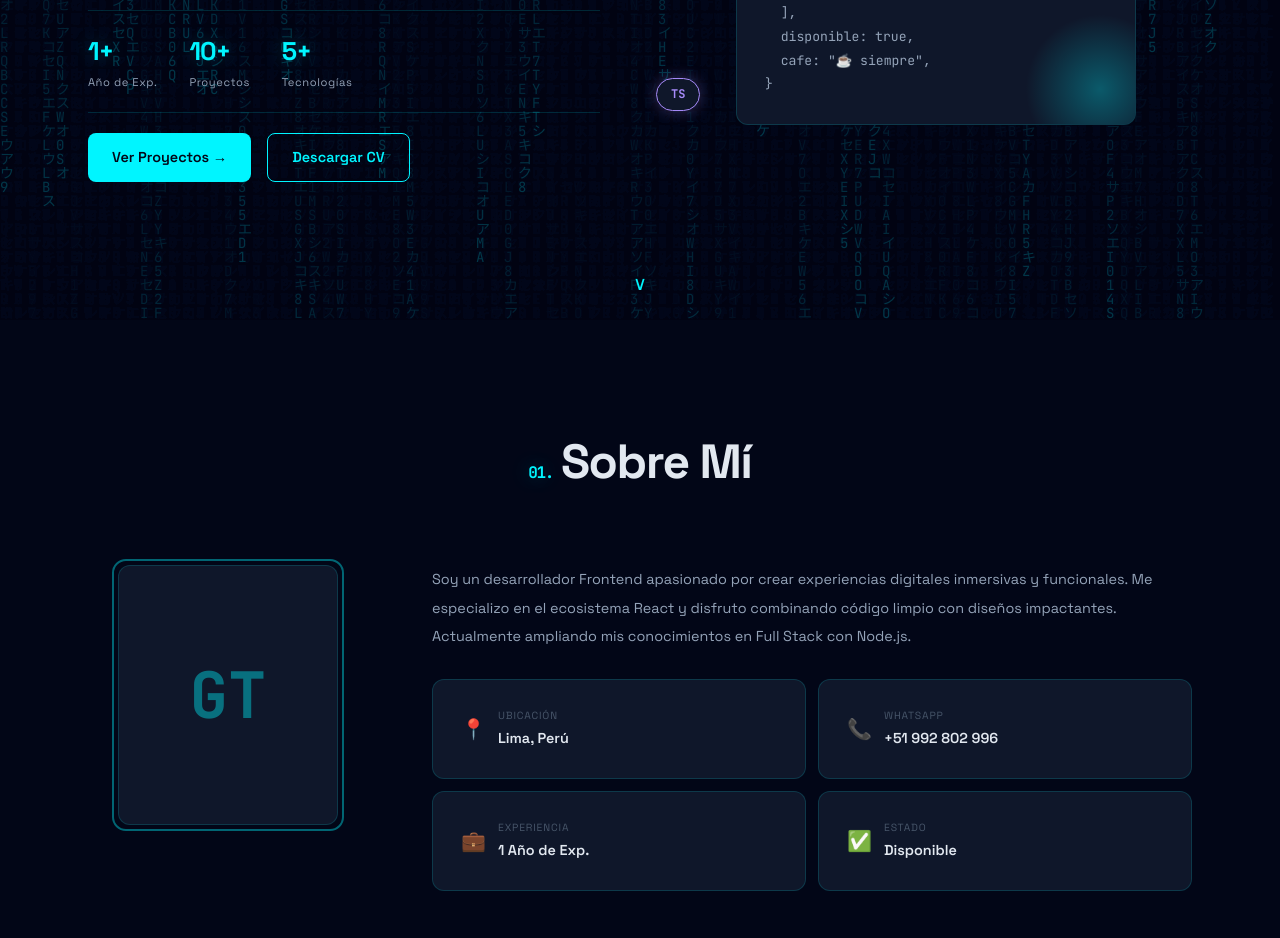
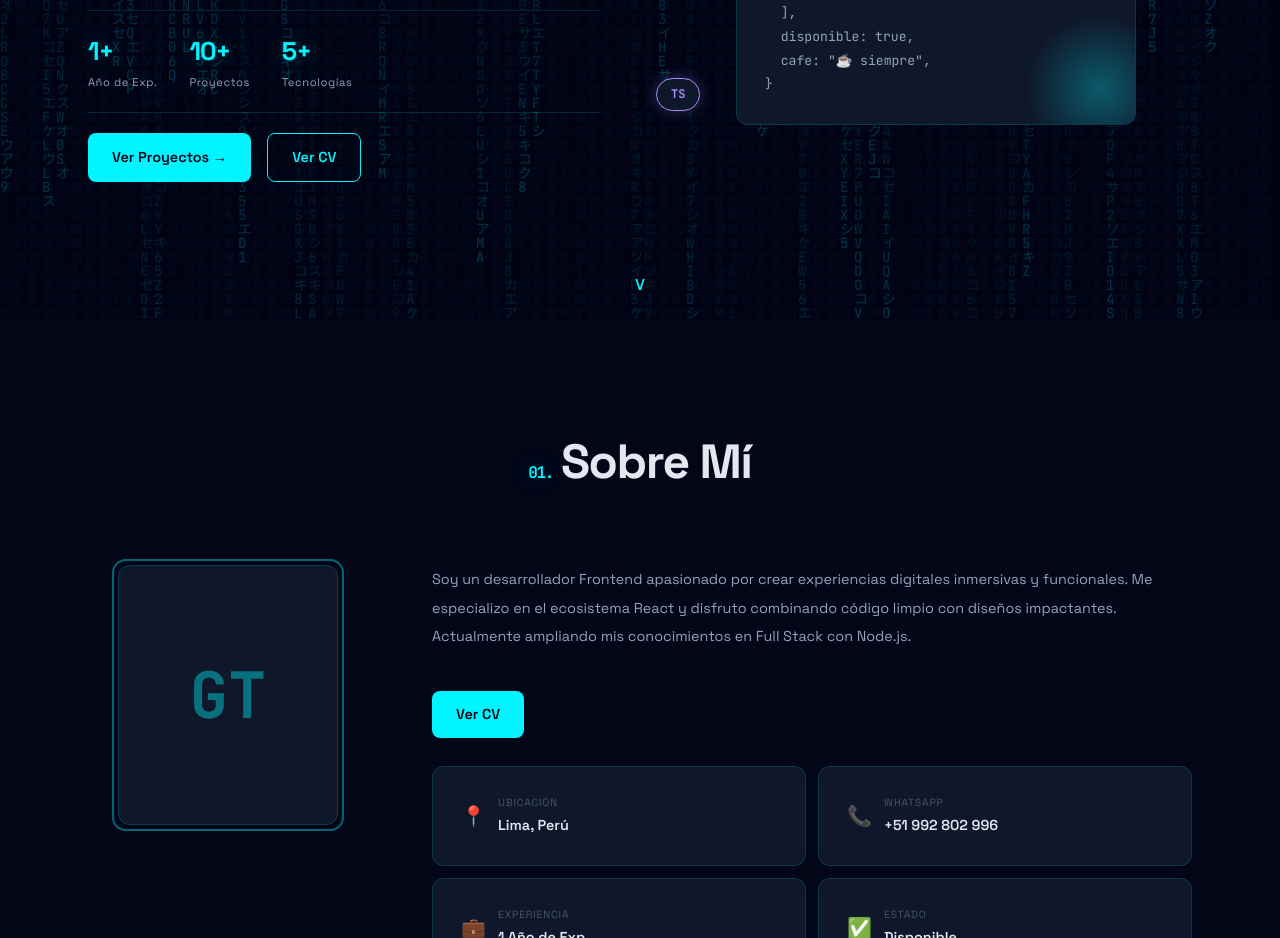
Before and after one commit to Gabigol-10/Portafolio.dev, a React (Vite) app: page / in a window 1280 px wide. Shown: the part 480-1418 px from the top of the page. Built offline with nearby package versions, Linux system fonts and the light colour scheme.

Commit message:
feat: implement Hero, About, and Contact sections with animated components and CV integration

```diff
--- a/src/sections/About.css
+++ b/src/sections/About.css
@@ -95,6 +95,13 @@
   color: var(--text);
 }
 
+.about-ctas {
+  display: flex;
+  gap: 16px;
+  flex-wrap: wrap;
+  margin-top: 12px;
+}
+
 @media (max-width: 900px) {
   .about-layout {
     grid-template-columns: 1fr;
--- a/src/sections/About.jsx
+++ b/src/sections/About.jsx
@@ -57,6 +57,17 @@ export default function About() {
               Actualmente ampliando mis conocimientos en Full Stack con Node.js.
             </p>
 
+            <div className="about-ctas">
+              <a
+                href="/CV_Gabriel_Tunoque.pdf"
+                target="_blank"
+                rel="noreferrer"
+                className="btn btn-primary"
+              >
+                Ver CV
+              </a>
+            </div>
+
             <div className="about-grid">
               {info.map((it) => (
                 <div className="about-item card" key={it.label}>
--- a/src/sections/Contact.jsx
+++ b/src/sections/Contact.jsx
@@ -66,7 +66,7 @@ export default function Contact() {
             </div>
 
             <a
-              href="https://wa.me/51992802996"
+              href="https://wa.me/51992802996?text=Hola,%20revis%C3%A9%20tu%20portafolio%20y%20me%20pareci%C3%B3%20muy%20profesional.%20Estoy%20interesado%20en%20colaborar%20contigo%20en%20un%20proyecto.%20%C2%BFPodemos%20hablar%3F"
               target="_blank"
               rel="noreferrer"
               className="whatsapp-cta card"
--- a/src/sections/Hero.jsx
+++ b/src/sections/Hero.jsx
@@ -85,8 +85,13 @@ export default function Hero() {
             <button className="btn btn-primary" onClick={() => document.querySelector('#projects')?.scrollIntoView({ behavior: 'smooth' })}>
               Ver Proyectos →
             </button>
-            <a href="#contact" className="btn btn-outline" onClick={(e) => { e.preventDefault(); document.querySelector('#contact')?.scrollIntoView({ behavior: 'smooth' }) }}>
-              Descargar CV
+            <a
+              href="/CV_Gabriel_Tunoque.pdf"
+              target="_blank"
+              rel="noreferrer"
+              className="btn btn-outline"
+            >
+              Ver CV
             </a>
           </div>
         </motion.div>
```
Also changed, not shown: 1 other file (tests, documents, lock files or other folders).
